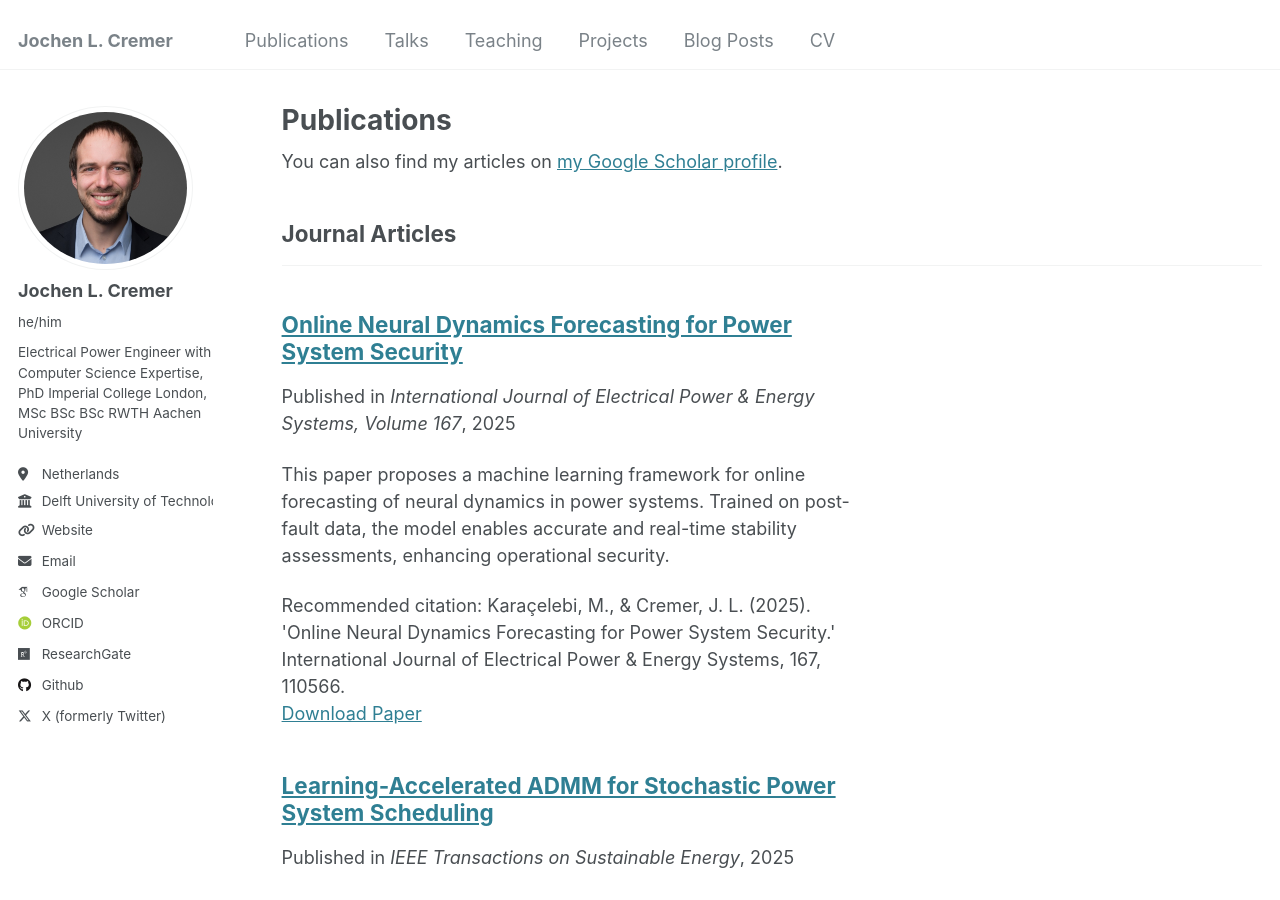
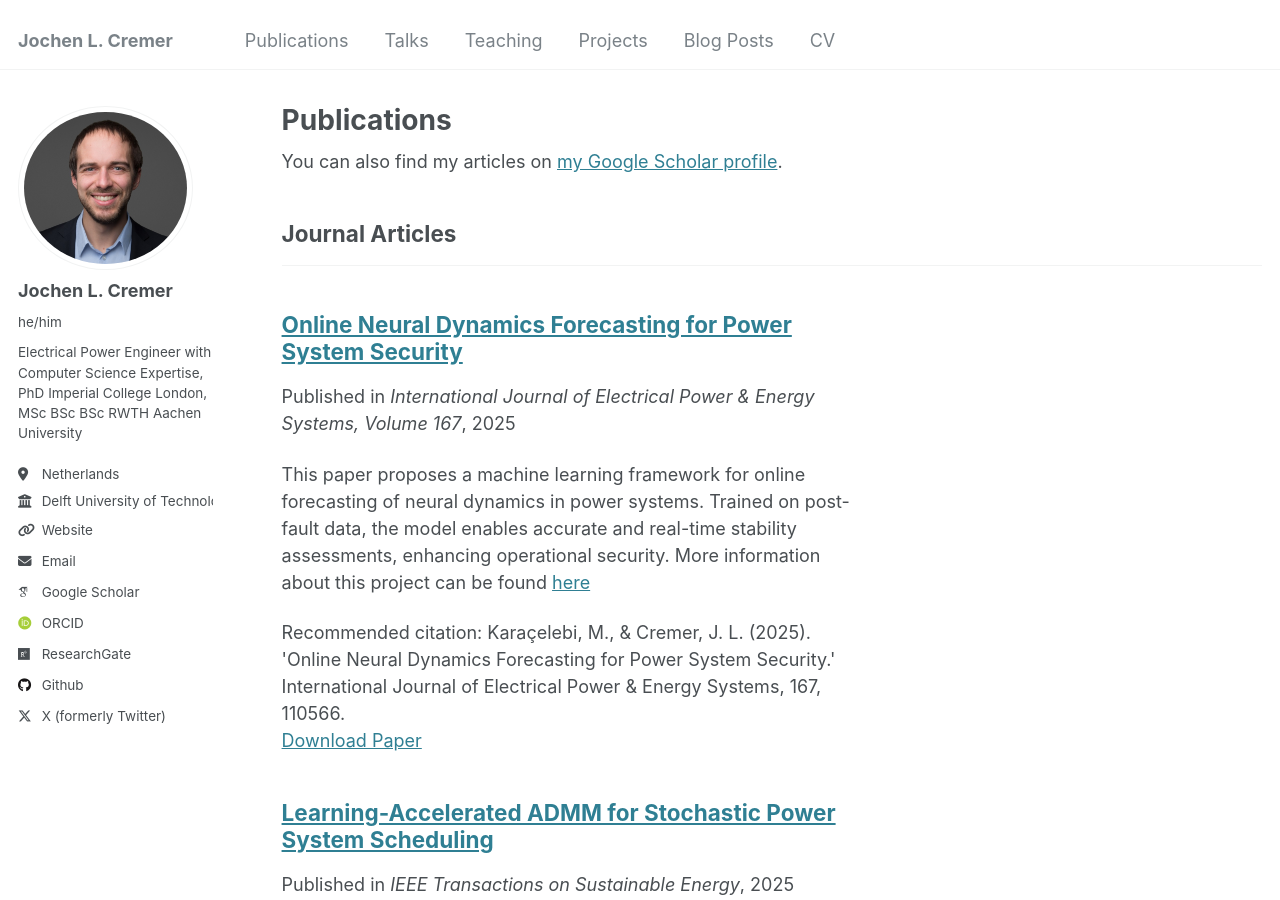
Before and after one commit to JochenC/JochenC.github.io, a Jekyll site: the page built from _pages/publications.html, in a window 1280 px wide and 900 px high. Built offline with Jekyll 4.4.1, drawn with Linux system fonts in a browser that asks for light colours; some web fonts are replaced.

Commit message:
Update 2025-06-01-online-neural-dynamics-forecasting.md

```diff
--- a/_publications/2025-06-01-online-neural-dynamics-forecasting.md
+++ b/_publications/2025-06-01-online-neural-dynamics-forecasting.md
@@ -3,7 +3,7 @@ title: "Online Neural Dynamics Forecasting for Power System Security"
 collection: publications
 category: manuscripts
 permalink: /publication/2025-06-01-online-neural-dynamics-forecasting
-excerpt: "This paper proposes a machine learning framework for online forecasting of neural dynamics in power systems. Trained on post-fault data, the model enables accurate and real-time stability assessments, enhancing operational security."
+excerpt: "This paper proposes a machine learning framework for online forecasting of neural dynamics in power systems. Trained on post-fault data, the model enables accurate and real-time stability assessments, enhancing operational security. More information about this project can be found [here](https://mert-node.vercel.app/) "
 date: 2025-06-01
 venue: "International Journal of Electrical Power & Energy Systems, Volume 167"
 paperurl: https://doi.org/10.1016/j.ijepes.2025.110566
```
